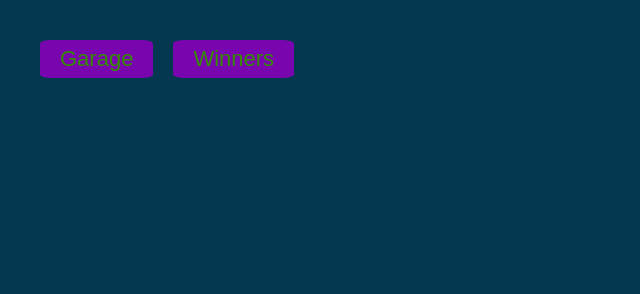
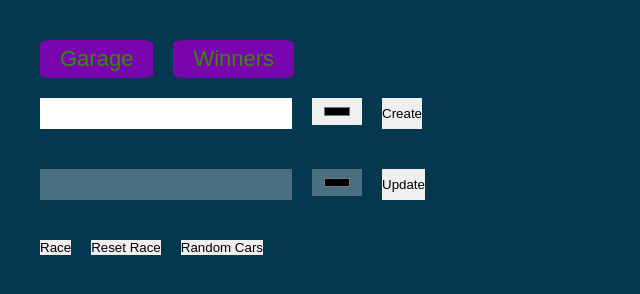
Before and after one commit to sergJess/Need-a-race, a website built with webpack: page need-race/src/index.html in a window 1280 px wide. Shown: the whole page, without its empty margins (0-640 px from the left). Built offline with nearby package versions, Linux system fonts and the light colour scheme.

Commit message:
feat: add button items

```diff
--- a/need-race/src/scss/garage/garage-page.scss
+++ b/need-race/src/scss/garage/garage-page.scss
@@ -1,3 +1,16 @@
+.garage-block-hide{
+	display: none;
+}
+.garage-buttons-item{
+	display: flex;
+	column-gap: 2rem;
+	padding: 2rem 0;
+}
+.garage-buttons-input{
+	display: block;
+	padding: 0.5rem 1rem;
+	font-size: 1.8rem;
+}
 .garage-cars-inner{
 	display: flex;
 	column-gap: 3rem;
--- a/need-race/src/ts/app/garage-page.ts
+++ b/need-race/src/ts/app/garage-page.ts
@@ -3,12 +3,65 @@ import '../../scss/garage/garage-page.scss';
 export default class GaragePage {
   private parent: HTMLElement;
 
+  private garageBlock = document.createElement('div');
+
   constructor(parent:HTMLElement) {
     this.parent = parent;
   }
 
+  show():void {
+    this.garageBlock.classList.remove('garage-block-hide');
+  }
+
+  hide():void {
+    this.garageBlock.classList.add('garage-block-hide');
+  }
+
   render():void {
+    const garageButtonsInner = document.createElement('div');
+    garageButtonsInner.classList.add('garage-buttons-inner');
+    // block create car
+    const garageCarCreate = document.createElement('div');
+    garageCarCreate.classList.add('garage-buttons-item');
+    const inputCreateName = document.createElement('input');
+    inputCreateName.setAttribute('type', 'text');
+    inputCreateName.classList.add('garage-buttons-input');
+    const inputCreateColor = document.createElement('input');
+    inputCreateColor.setAttribute('type', 'color');
+    inputCreateColor.setAttribute('value', '#000000');
+    inputCreateColor.classList.add('garage-buttons-input');
+    const buttonCreate = document.createElement('button');
+    buttonCreate.textContent = 'Create';
+    garageCarCreate.append(inputCreateName, inputCreateColor, buttonCreate);
+    // block update car
+    const garageCarUpdate = document.createElement('div');
+    garageCarUpdate.classList.add('garage-buttons-item');
+    const inputUpdateName = document.createElement('input');
+    inputUpdateName.setAttribute('type', 'text');
+    inputUpdateName.setAttribute('disabled', 'true');
+    inputUpdateName.classList.add('garage-buttons-input');
+    const inputUpdateColor = document.createElement('input');
+    inputUpdateColor.classList.add('garage-buttons-input');
+    inputUpdateColor.setAttribute('type', 'color');
+    inputUpdateColor.setAttribute('disabled', 'true');
+    const buttonUpdate = document.createElement('button');
+    buttonUpdate.textContent = 'Update';
+    garageCarUpdate.append(inputUpdateName, inputUpdateColor, buttonUpdate);
+    // block Race condition
+    const garageRace = document.createElement('div');
+    garageRace.classList.add('garage-buttons-item');
+    const buttonRace = document.createElement('button');
+    buttonRace.textContent = 'Race';
+    const buttonResetRace = document.createElement('button');
+    buttonResetRace.textContent = 'Reset Race';
+    const buttonRandomCars = document.createElement('button');
+    buttonRandomCars.textContent = 'Random Cars';
+    garageRace.append(buttonRace, buttonResetRace, buttonRandomCars);
+    //
+    garageButtonsInner.append(garageCarCreate, garageCarUpdate, garageRace);
     const carsInner:HTMLElement = document.createElement('div');
     carsInner.classList.add('garage-cars-inner');
+    this.garageBlock.append(garageButtonsInner);
+    this.parent.append(this.garageBlock);
   }
 }
--- a/need-race/src/ts/app/start.ts
+++ b/need-race/src/ts/app/start.ts
@@ -1,4 +1,5 @@
 import '../../scss/page/page-starting.scss';
+import GaragePage from './garage-page';
 
 export default class Start {
   private parent: HTMLElement;
@@ -13,15 +14,18 @@ export default class Start {
     const page:HTMLElement = document.createElement('div');
     page.classList.add('page-starting');
     const pageControlInner = document.createElement('div');
+				page.append(pageControlInner);
     pageControlInner.classList.add('page-control');
     const garageButton = document.createElement('button');
     garageButton.textContent = 'Garage';
     garageButton.classList.add('page-starting-button');
+				const garagePage = new GaragePage(page);
     garageButton.onclick = ():void => {
       if (this.pageStatus === 'garage') {
         return;
       }
       this.pageStatus = 'garage';
+						garagePage.show();
     };
     const winnersButton = document.createElement('button');
     winnersButton.textContent = 'Winners';
@@ -31,9 +35,10 @@ export default class Start {
         return;
       }
       this.pageStatus = 'winners';
+						garagePage.hide();
     };
+				garagePage.render();
     pageControlInner.append(garageButton, winnersButton);
-    page.append(pageControlInner);
     this.parent.append(page);
   }
 }
```
